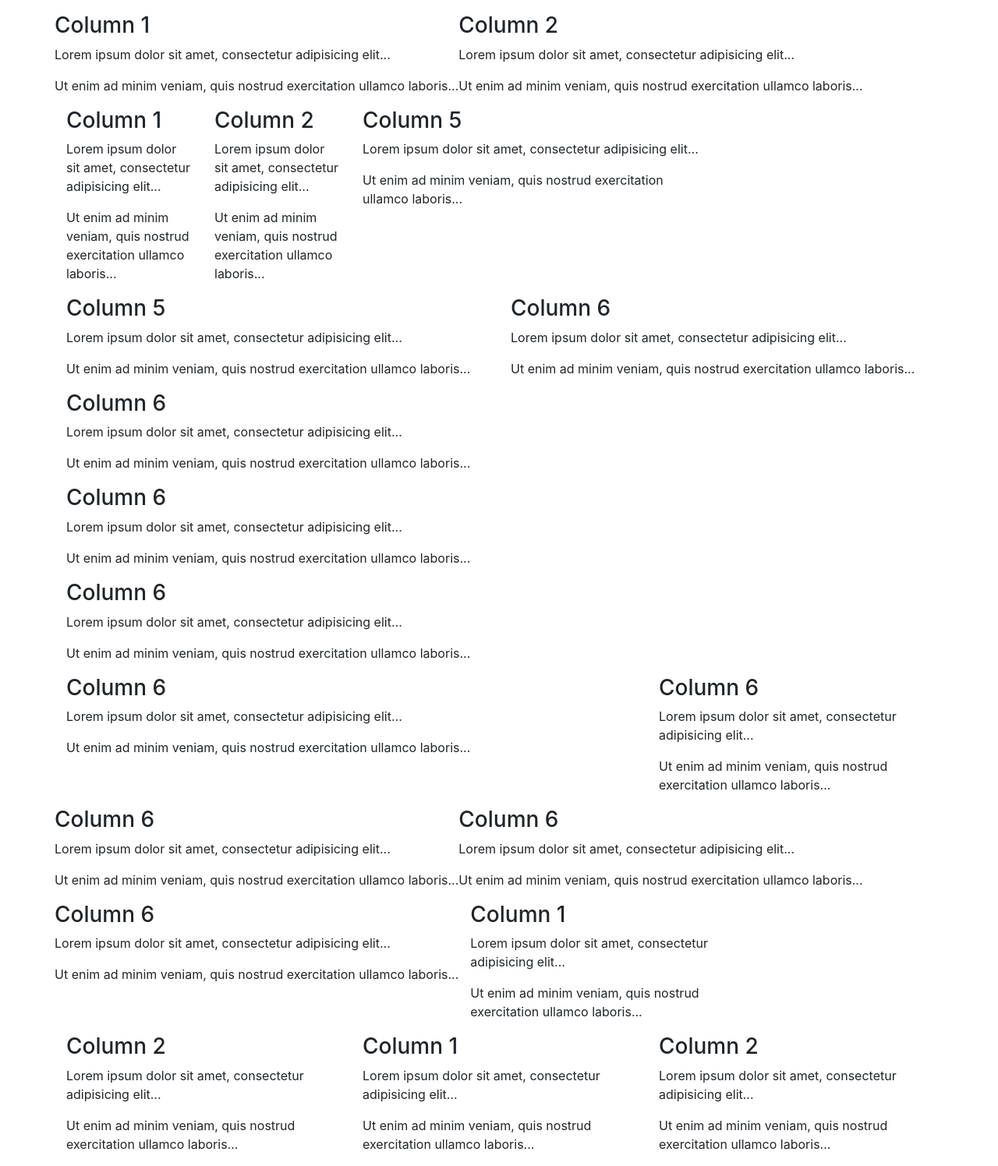
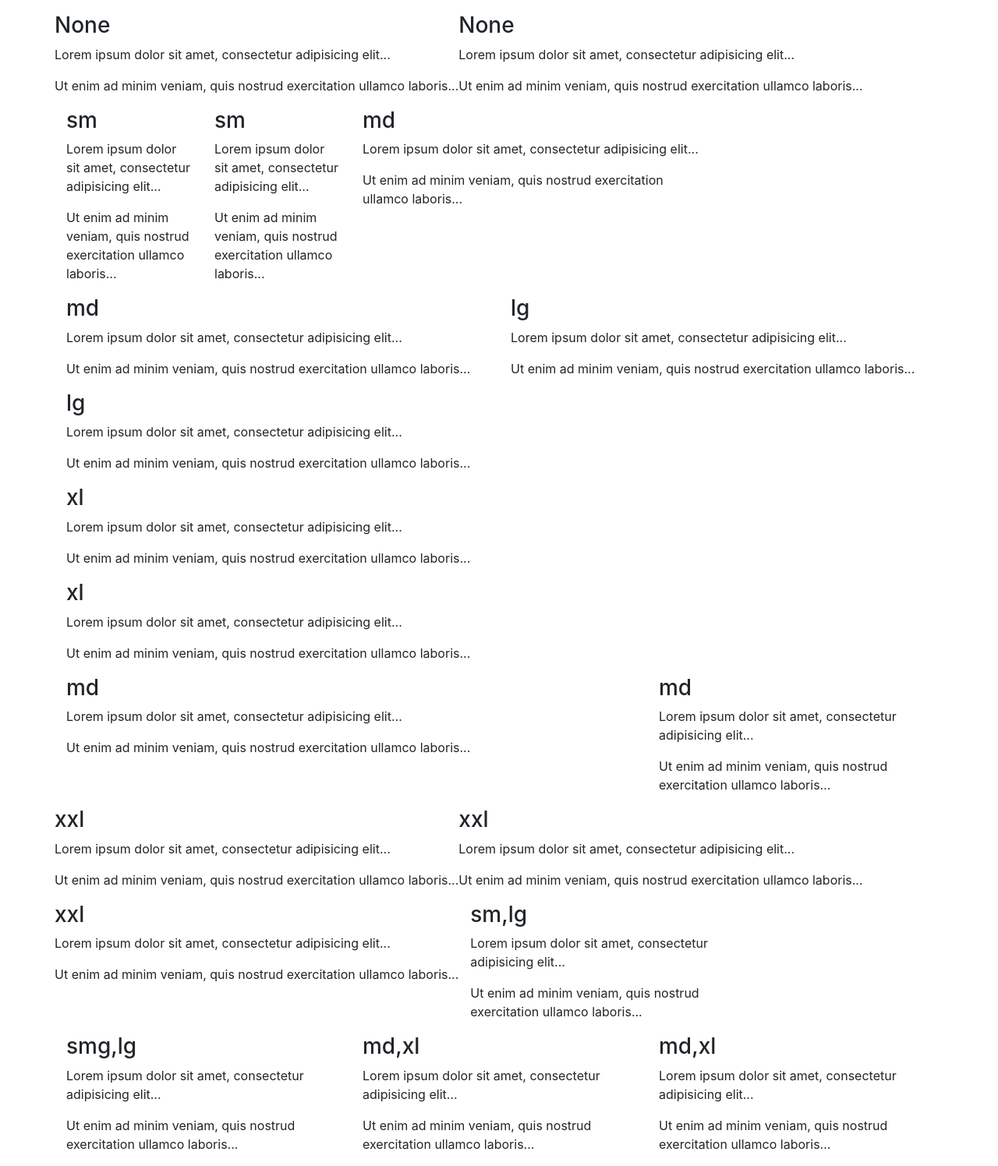
Before and after one commit to MoriczJanos113C/BOOTSTRAP, a plain HTML site: page index.html in a window 1280 px wide. Shown: the part 240-1736 px from the top of the page at 78% size. Drawn offline with nearby package versions, Linux system fonts and the light colour scheme.

Commit message:
feltöltés

```diff
--- a/index.html
+++ b/index.html
@@ -19,97 +19,97 @@
 <div class="container">
   <div class="row">
     <div class="col-None-10">
-        <h3>Column 1</h3>
+        <h3>None</h3>
         <p>Lorem ipsum dolor sit amet, consectetur adipisicing elit...</p>
         <p>Ut enim ad minim veniam, quis nostrud exercitation ullamco laboris...</p>
       </div>
       <div class="col-None-10">
-        <h3>Column 2</h3>
+        <h3>None</h3>
         <p>Lorem ipsum dolor sit amet, consectetur adipisicing elit...</p>
         <p>Ut enim ad minim veniam, quis nostrud exercitation ullamco laboris...</p>
       </div>
     <div class="col-sm-2">
-      <h3>Column 1</h3>
+      <h3>sm</h3>
       <p>Lorem ipsum dolor sit amet, consectetur adipisicing elit...</p>
       <p>Ut enim ad minim veniam, quis nostrud exercitation ullamco laboris...</p>
     </div>
     <div class="col-sm-2">
-      <h3>Column 2</h3>
+      <h3>sm</h3>
       <p>Lorem ipsum dolor sit amet, consectetur adipisicing elit...</p>
       <p>Ut enim ad minim veniam, quis nostrud exercitation ullamco laboris...</p>
     </div>
     <div class="col-md-5">
-        <h3>Column 5</h3>
+        <h3>md</h3>
         <p>Lorem ipsum dolor sit amet, consectetur adipisicing elit...</p>
         <p>Ut enim ad minim veniam, quis nostrud exercitation ullamco laboris...</p>
       </div>
       <div class="col-md-6">
-        <h3>Column 5</h3>
+        <h3>md</h3>
         <p>Lorem ipsum dolor sit amet, consectetur adipisicing elit...</p>
         <p>Ut enim ad minim veniam, quis nostrud exercitation ullamco laboris...</p>
       </div>
       <div class="col-lg-6">
-        <h3>Column 6</h3>
+        <h3>lg</h3>
         <p>Lorem ipsum dolor sit amet, consectetur adipisicing elit...</p>
         <p>Ut enim ad minim veniam, quis nostrud exercitation ullamco laboris...</p>
       </div>
       <div class="col-lg-9">
-        <h3>Column 6</h3>
+        <h3>lg</h3>
         <p>Lorem ipsum dolor sit amet, consectetur adipisicing elit...</p>
         <p>Ut enim ad minim veniam, quis nostrud exercitation ullamco laboris...</p>
       </div>
       <div class="col-xl-7">
-        <h3>Column 6</h3>
+        <h3>xl</h3>
         <p>Lorem ipsum dolor sit amet, consectetur adipisicing elit...</p>
         <p>Ut enim ad minim veniam, quis nostrud exercitation ullamco laboris...</p>
       </div>
       <div class="col-xl-10">
-        <h3>Column 6</h3>
+        <h3>xl</h3>
         <p>Lorem ipsum dolor sit amet, consectetur adipisicing elit...</p>
         <p>Ut enim ad minim veniam, quis nostrud exercitation ullamco laboris...</p>
       </div>
       <div class="col-md-8">
-        <h3>Column 6</h3>
+        <h3>md</h3>
         <p>Lorem ipsum dolor sit amet, consectetur adipisicing elit...</p>
         <p>Ut enim ad minim veniam, quis nostrud exercitation ullamco laboris...</p>
       </div>
       <div class="col-md-4">
-        <h3>Column 6</h3>
+        <h3>md</h3>
         <p>Lorem ipsum dolor sit amet, consectetur adipisicing elit...</p>
         <p>Ut enim ad minim veniam, quis nostrud exercitation ullamco laboris...</p>
       </div>
       <div class="col-xxl-9">
-        <h3>Column 6</h3>
+        <h3>xxl</h3>
         <p>Lorem ipsum dolor sit amet, consectetur adipisicing elit...</p>
         <p>Ut enim ad minim veniam, quis nostrud exercitation ullamco laboris...</p>
       </div>
       <div class="col-xxl-6">
-        <h3>Column 6</h3>
+        <h3>xxl</h3>
         <p>Lorem ipsum dolor sit amet, consectetur adipisicing elit...</p>
         <p>Ut enim ad minim veniam, quis nostrud exercitation ullamco laboris...</p>
       </div>
       <div class="col-xxl-9">
-        <h3>Column 6</h3>
+        <h3>xxl</h3>
         <p>Lorem ipsum dolor sit amet, consectetur adipisicing elit...</p>
         <p>Ut enim ad minim veniam, quis nostrud exercitation ullamco laboris...</p>
       </div>
       <div class="col-sm-6 col-lg-4">
-        <h3>Column 1</h3>
+        <h3>sm,lg</h3>
         <p>Lorem ipsum dolor sit amet, consectetur adipisicing elit...</p>
         <p>Ut enim ad minim veniam, quis nostrud exercitation ullamco laboris...</p>
       </div>
       <div class="col-sm-6 col-lg-4">
-        <h3>Column 2</h3>
+        <h3>smg,lg</h3>
         <p>Lorem ipsum dolor sit amet, consectetur adipisicing elit...</p>
         <p>Ut enim ad minim veniam, quis nostrud exercitation ullamco laboris...</p>
       </div>
       <div class="col-md-6 col-xl-4">
-        <h3>Column 1</h3>
+        <h3>md,xl</h3>
         <p>Lorem ipsum dolor sit amet, consectetur adipisicing elit...</p>
         <p>Ut enim ad minim veniam, quis nostrud exercitation ullamco laboris...</p>
       </div>
       <div class="col-md-6 col-xl-4">
-        <h3>Column 2</h3>
+        <h3>md,xl</h3>
         <p>Lorem ipsum dolor sit amet, consectetur adipisicing elit...</p>
         <p>Ut enim ad minim veniam, quis nostrud exercitation ullamco laboris...</p>
       </div>
```
